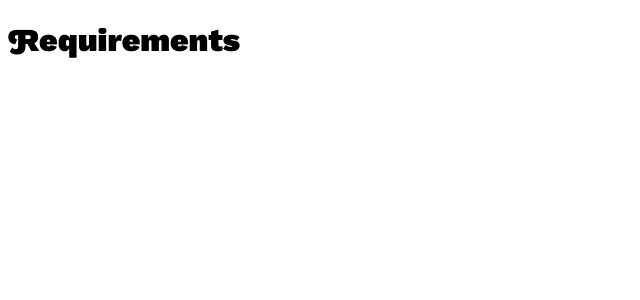
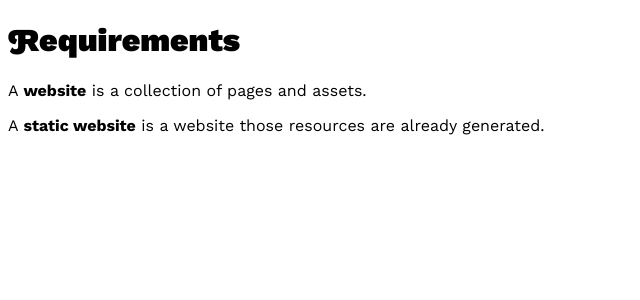
Before and after one commit to longeve/longeve.github.io, a Jekyll site: the page built from website/requirements.md, in a window 1280 px wide. Shown: the top 300 px of the page, without its empty margins (0-640 px from the left). Built offline with Jekyll 4.4.1, drawn with Linux system fonts in a browser that asks for light colours; our own code applies the rules of GitHub Pages for plain Markdown files; Markdown is read by kramdown in place of the engine named in the settings.

Commit message:
Update requirements.md

```diff
--- a/website/requirements.md
+++ b/website/requirements.md
@@ -2,3 +2,7 @@
 ---
 
 # Requirements
+
+A **website** is a collection of pages and assets.
+
+A **static website** is a website those resources are already generated.
```
